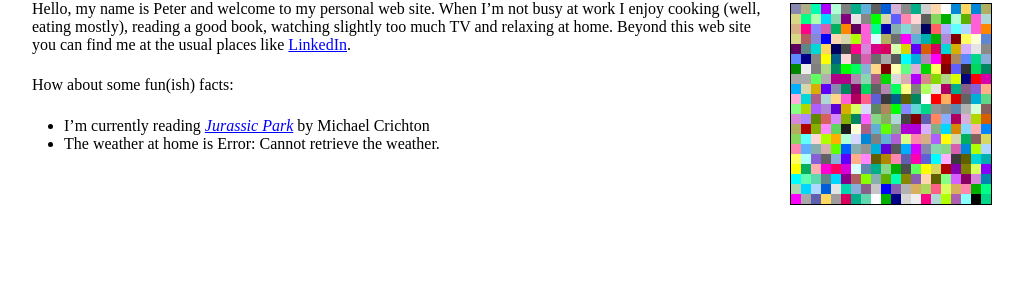
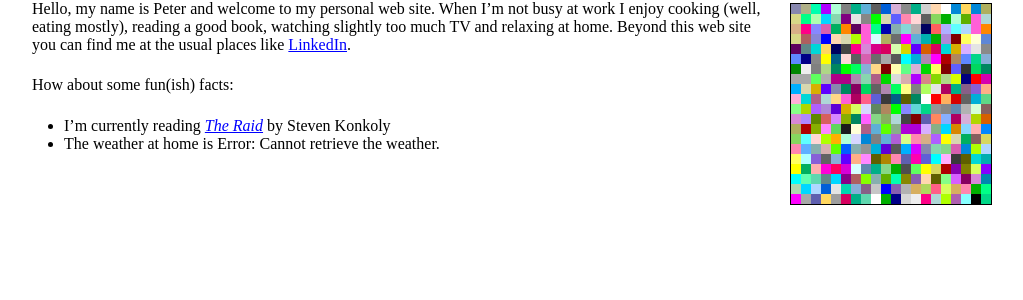
Before and after one commit to plindstrom/plind.us, a PHP site: page / in a window 1280 px wide. Shown: the part 118-418 px from the top of the page, without its empty margins (128-1151 px from the left). Run offline with PHP 8.4, Linux system fonts and the light colour scheme; data that the repository does not hold is empty.

Commit message:
Updated currently reading.

```diff
--- a/www/index.php
+++ b/www/index.php
@@ -9,7 +9,7 @@
 		<p>Hello, my name is Peter and welcome to my personal web site.  When I&rsquo;m not busy at work I enjoy cooking (well, eating mostly), reading a good book, watching slightly too much TV and relaxing at home. Beyond this web site you can find me at the usual places like <a href="https://www.linkedin.com/in/pclindstrom">LinkedIn</a>.</p>
 		<p>How about some fun(ish) facts:</p>
 		<ul class="list-standard">
-			<li>I&rsquo;m currently reading <a href="https://www.goodreads.com/book/show/7677.Jurassic_Park"><em>Jurassic Park</em></a> by Michael Crichton</li>
+			<li>I&rsquo;m currently reading <a href="https://www.goodreads.com/book/show/44088167-the-raid"><em>The Raid</em></a> by Steven Konkoly</li>
 			<li>The weather at home is <?php echo Get_Wx(); ?></li>
 			<li>When I was born <?php echo Get_Fact(); ?></li>
 		</ul>
```
